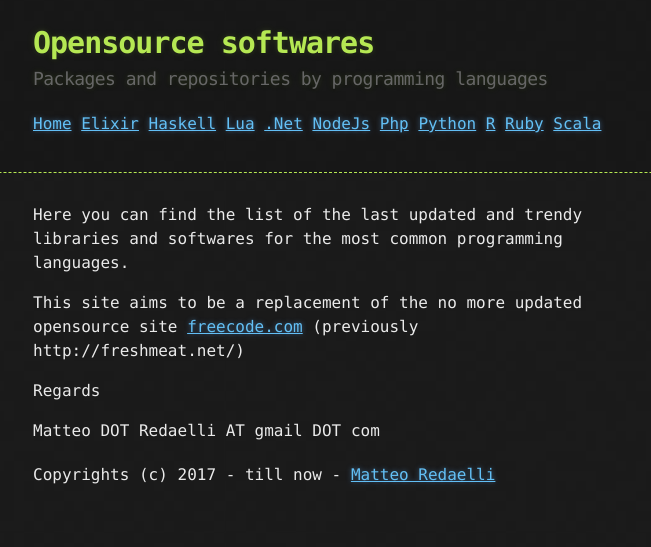
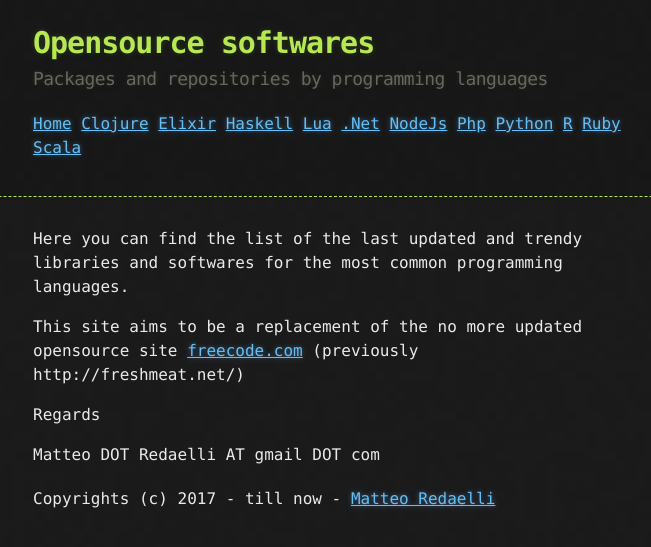
Before and after one commit to matteoredaelli/programming-languages-packages, a Jekyll site: the page built from www/index.md, in a window 1280 px wide. Shown: the top 547 px of the page, without its empty margins (307-958 px from the left). Built offline with Jekyll 4.4.1, drawn with Linux system fonts in a browser that asks for light colours.

Commit message:
added clojure

```diff
--- a/www/_layouts/default.html
+++ b/www/_layouts/default.html
@@ -28,6 +28,7 @@
         <h2>{{ site.description | default: site.github.project_tagline }}</h2>
 	<p>
 	  <a href="index.html">Home</a>
+	  <a href="clojure-packages.html">Clojure</a>
 	  <a href="elixir-packages.html">Elixir</a>
 	  <a href="haskell-packages.html">Haskell</a>
 	  <a href="lua-packages.html">Lua</a>
```
Also changed, not shown: 1 other file.
